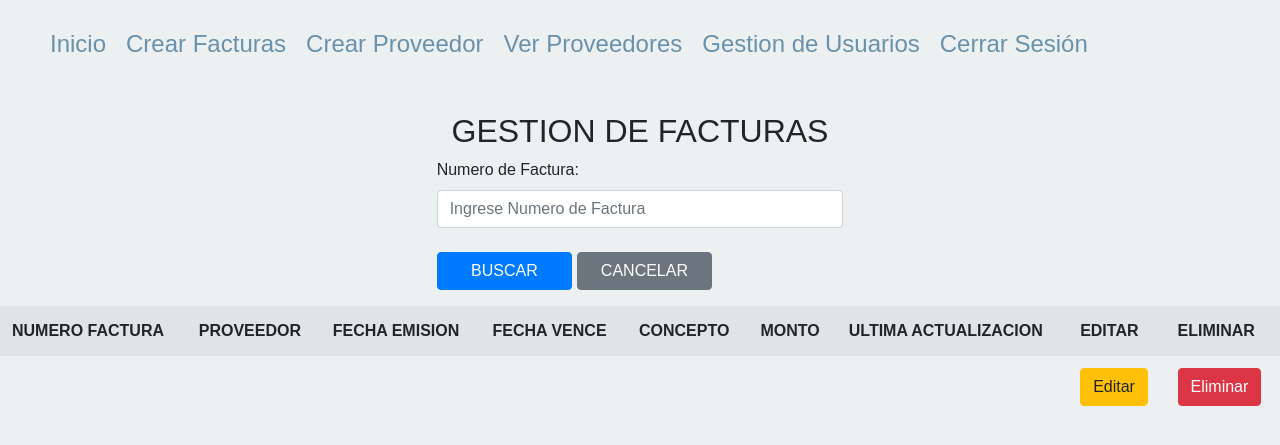
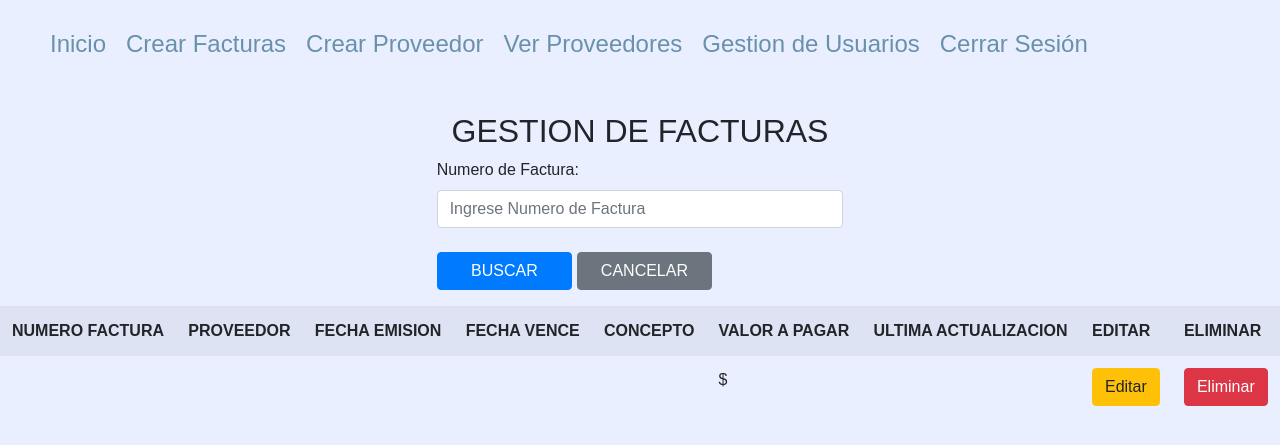
Before and after one commit to CrisitanCoral/controlDeGastosSistemas, a PHP site: page /home.php in a window 1280 px wide. Shown: the top 445 px of the page. Run offline with PHP 8.4, Linux system fonts and the light colour scheme; the visitor is signed in with stand-in values (Sample User, id 1); tables that the repository leaves empty or names only in its code hold one stand-in row (values such as "Sample post"); data that the repository does not hold is empty.

Commit message:
se arregla monto

```diff
--- a/css/styles.css
+++ b/css/styles.css
@@ -1,5 +1,5 @@
 body {
-    background: #ecf0f1;
+    background: #e9efff;
     font-family: sans-serif;
     margin: 0 auto;
   }
--- a/home.php
+++ b/home.php
@@ -137,24 +137,23 @@ if(mysqli_num_rows($resUsuarios)==0)
 					<th>FECHA EMISION</th>
 					<th>FECHA VENCE</th>
 					<th>CONCEPTO</th>
-					<th>MONTO</th>
+					<th>VALOR A PAGAR</th>
 					<th>ULTIMA ACTUALIZACION</th>
 					<th>EDITAR</th>
 					<th>ELIMINAR</th>
 				</tr>
 
 				<?php
+				while ($registroUsuarios = $resUsuarios->fetch_array(MYSQLI_BOTH))
 
-				while ($registroUsuarios = $resUsuarios->fetch_array(MYSQLI_BOTH))
 				{
-
 					echo'<tr>
 						 <td>'.$registroUsuarios['NUMERO_FACTURA'].'</td>
 						 <td>'.$registroUsuarios['NIT_PROVEEDOR'].'</td>
 						 <td>'.$registroUsuarios['FECHA_EMISION'].'</td>
 						 <td>'.$registroUsuarios['FECHA_VENCE'].'</td>
 						 <td>'.$registroUsuarios['CONCEPTO'].'</td>
-						 <td>'.$registroUsuarios['VALOR'].'</td>
+						 <td>'."$ ".$registroUsuarios['VALOR'].'</td>
 						 <td>'.$registroUsuarios['FECHA_ACTUALIZACION'].'</td>
 						 <td> <a class="btn btn-warning onclick="href="php/actualizar_factura.php?id='.$registroUsuarios['NUMERO_FACTURA'].'">Editar</button></td>
 						 <td> <a class="btn btn-danger table__item__link" onclick= href="php/eliminar_factura.php?id='.$registroUsuarios['NUMERO_FACTURA'].'">Eliminar</button></td>
```
